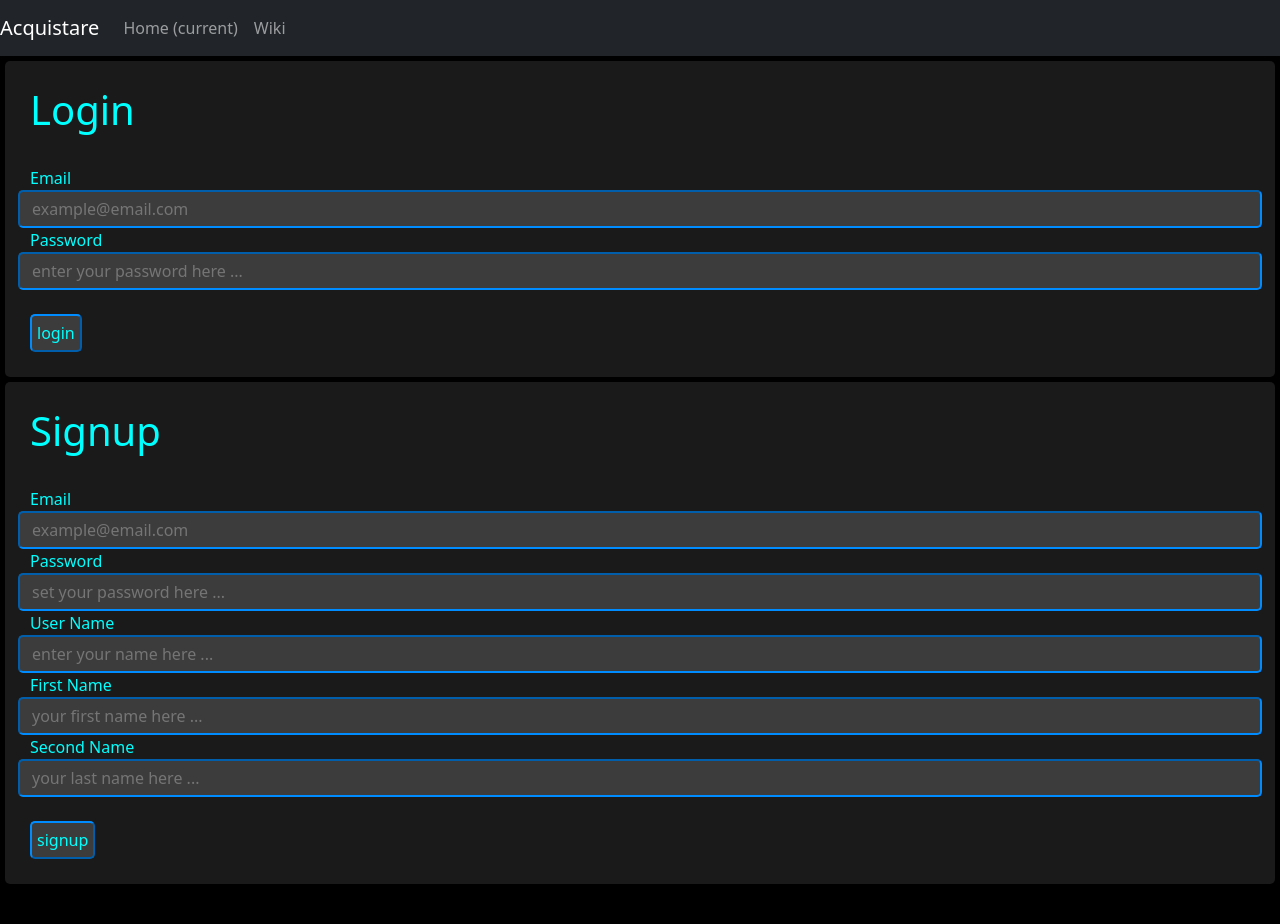
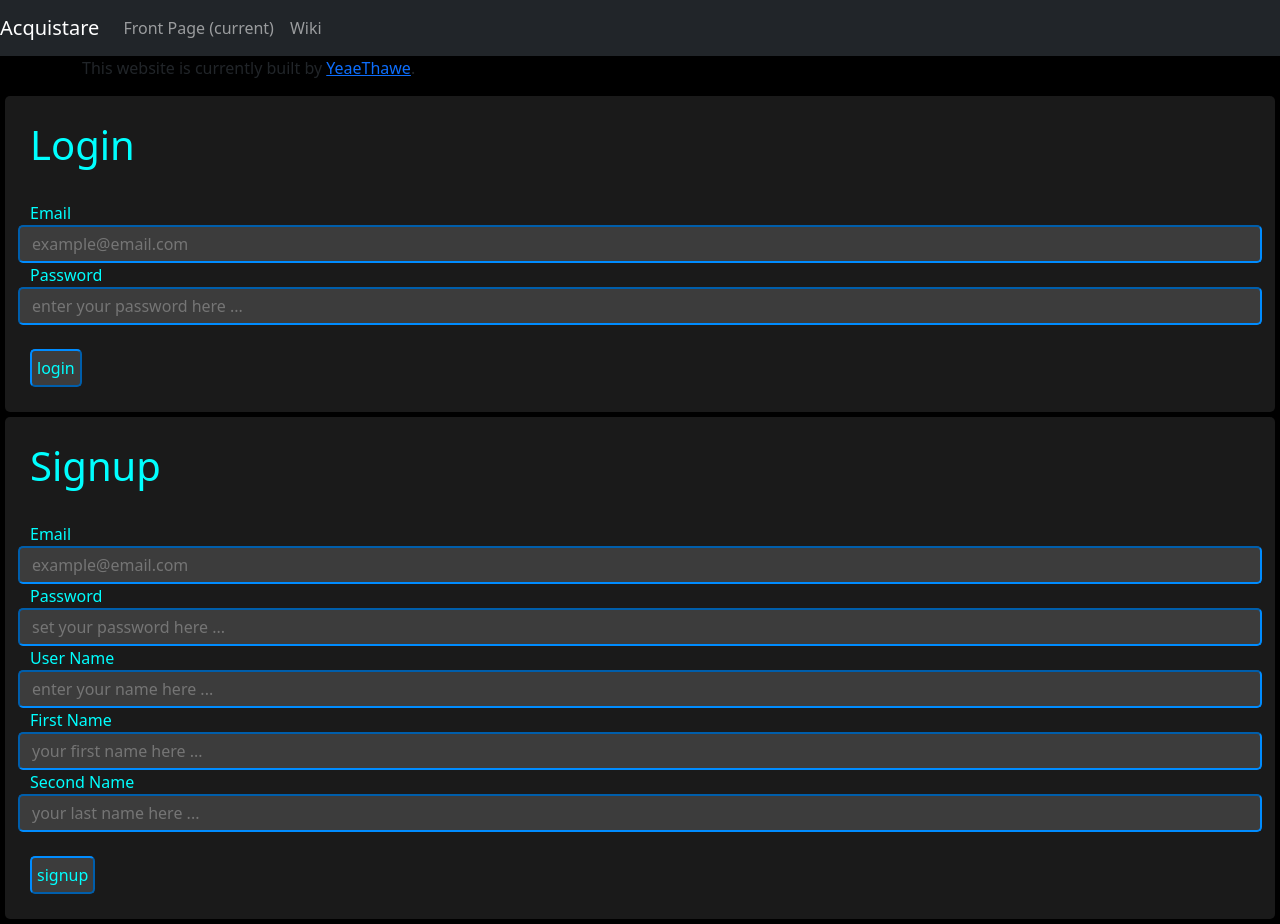
Before and after one commit to Yaethwe/Acquistare, a plain HTML site: page index.html in a window 1280 px wide. Before the commit the page ends 889 px from the top, so only its background shows below. Drawn offline with nearby package versions, Linux system fonts and the light colour scheme; no server answers.

Commit message:
Add files via upload

```diff
--- a/index.html
+++ b/index.html
@@ -20,10 +20,10 @@
         <div class="collapse navbar-collapse" id="navbarsExample02">
           <ul class="navbar-nav mr-auto">
             <li class="nav-item active">
-              <a class="nav-link" href="#">Home <span class="sr-only">(current)</span></a>
+              <a class="nav-link" href="#">Front Page <span class="sr-only">(current)</span></a>
             </li>
             <li class="nav-item">
-              <a class="nav-link" href="wiki.html">Wiki</a>
+              <a class="nav-link" href="wiki2.html">Wiki</a>
             </li>
           </ul>
           <!--<form class="form-inline my-2 my-md-0">
@@ -31,6 +31,12 @@
           </form>-->
         </div>
     </nav>
+
+    <div class="container">
+      <p>
+        This website is currently built by <a href="http://yeaethawe.netlify.app/" target="blank">YeaeThawe</a>.
+      </p>
+    </div>
 
     <div id="loginPopUp" class="popUpDiv">
         <div class="titlePopUp">
```
